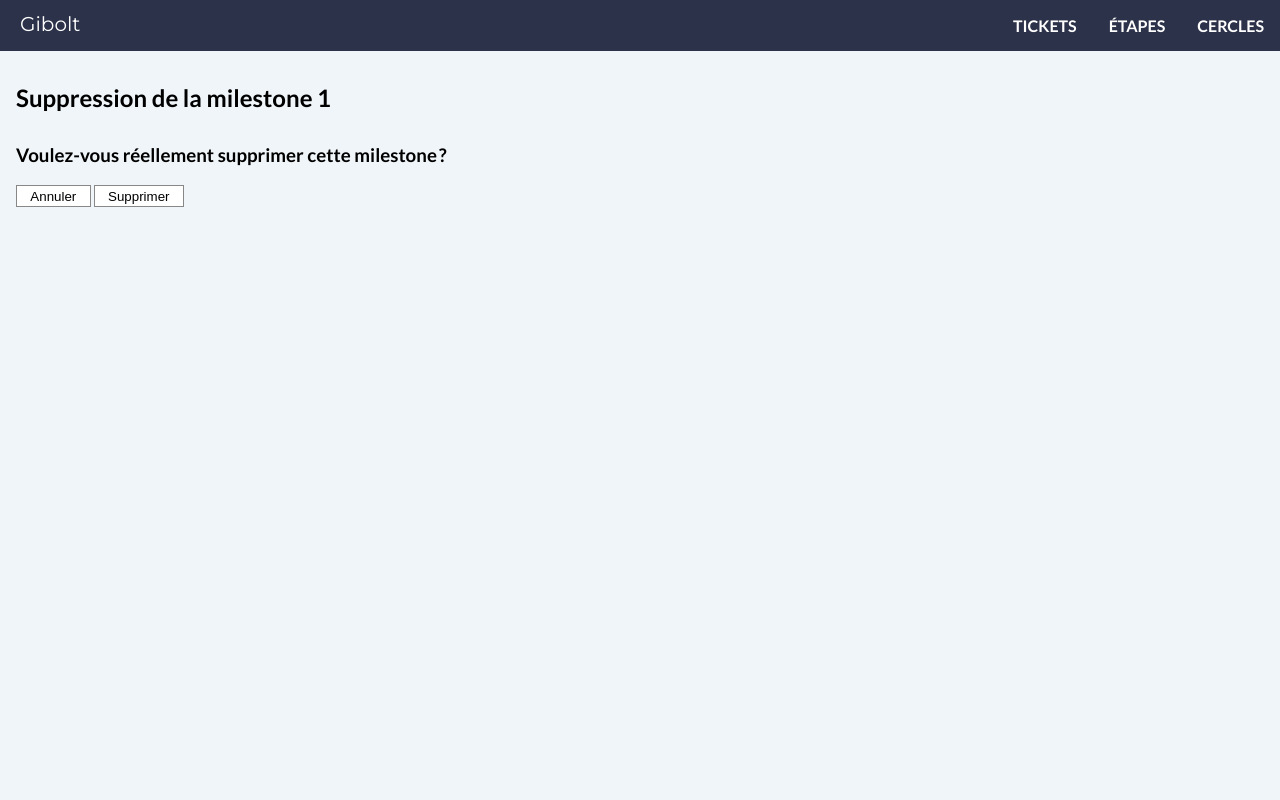
After one commit to Kozea/gibolt, a Flask app: template gibolt/templates/circle/milestone_delete.html.jinja2 in a window 1280 px wide. The commit adds this page. Run offline with Flask 2, Linux system fonts and the light colour scheme; the template is opened without the code that fills it: most values are stand-ins (such as "Sample title", 1, 10 or a date in 2020); parts of the project's set-up code (start-up, migrations or seed data) failed here and were passed over.

Commit message:
add delete milestone in circle. Close #171

```diff
--- a/gibolt/routes.py
+++ b/gibolt/routes.py
@@ -447,6 +447,35 @@ def circle_milestones(circle_id):
     )
 
 
+@app.route(
+    (
+        "/circles/<int:circle_id>/milestones/<repo_name>"
+        "/<int:milestone_number>/delete"
+    ),
+    methods=('get', 'post'),
+)
+@need_login
+def circle_milestone_delete(circle_id, repo_name, milestone_number):
+    milestone = db.query(MilestoneCircle).get(
+        (circle_id, milestone_number, repo_name)
+    )
+
+    if request.method == 'POST':
+        if "delete" in request.form:
+            db.query(MilestoneCircle).filter(
+                and_(
+                    MilestoneCircle.circle_id == circle_id,
+                    MilestoneCircle.milestone_number == milestone_number,
+                )
+            ).delete()
+            db.commit()
+        return redirect(url_for('circle_milestones', circle_id=circle_id))
+
+    return render_template(
+        "circle/milestone_delete.html.jinja2", milestone=milestone
+    )
+
+
 @app.route("/circles/<int:circle_id>/roles")
 @need_login
 def circle_roles(circle_id):
@@ -590,9 +619,7 @@ def circle_reports(circle_id):
 @need_login
 def circle_report(report_id):
     report = db.query(Report).get(report_id)
-    return render_template(
-        "report.html.jinja2", circle=circle, report=report, edit=False
-    )
+    return render_template("report.html.jinja2", report=report, edit=False)
 
 
 @app.route("/circles/reports/<int:report_id>/delete", methods=('get', 'post'))
--- a/gibolt/static/css/style.css
+++ b/gibolt/static/css/style.css
@@ -196,7 +196,7 @@ main {
   padding: 0; }
   .links a {
     margin-right: 1em; }
-  .links input:not([type="checkbox"]) {
+  .links input:not([type="checkbox"]), .links button {
     background: transparent;
     border: 0;
     color: #2c3249;
@@ -217,4 +217,8 @@ main {
   padding-right: 0.75em;
   opacity: 0.7; }
 
+.delete-milestone {
+  float: right;
+  padding-right: 0.25em; }
+
 /*# sourceMappingURL=style.css.map */
--- a/gibolt/static/sass/style.sass
+++ b/gibolt/static/sass/style.sass
@@ -234,7 +234,7 @@ main
   a
     margin-right: 1em
 
-  input:not([type="checkbox"])
+  input:not([type="checkbox"]), button
     background: transparent
     border: 0
     color: #2c3249
@@ -255,3 +255,7 @@ main
 .project
   padding-right: 0.75em
   opacity: 0.7
+
+.delete-milestone
+  float: right
+  padding-right: 0.25em
--- a/gibolt/templates/_layout.jinja2
+++ b/gibolt/templates/_layout.jinja2
@@ -1,9 +1,12 @@
-{% macro display_milestones(milestones, circles=None, report=None, edit=True) %}
+{% macro display_milestones(milestones, circles=None, report=None, edit=True, circle_id=None, can_delete=False) %}
   {% for milestone in milestones | selectattr('due_on') | sort(attribute='due_on') %}
     {% set percentage = milestone.closed_issues / ((milestone.open_issues + milestone.closed_issues) or 1) %}
     <section class="{{ milestone.state }}">
       <time datetime="{{ milestone.due_on }}">{{ milestone.due_on | day }}</time>
       <a href="{{ milestone.html_url }}"><span class="project">{{ milestone.repository_name or milestone.repo }}</span> {{ milestone.title }}</a>
+      {% if can_delete %}
+        <a href="{{ url_for('circle_milestone_delete', circle_id=circle_id, milestone_number=milestone.number, repo_name=milestone.repository_name) }}" class="delete-milestone">Supprimer</a>
+      {% endif %}
       {% if circles %}
         <form class="circles">
           {% for circle in circles %}
--- /dev/null
+++ b/gibolt/templates/circle/milestone_delete.html.jinja2
@@ -0,0 +1,15 @@
+{% extends '_layout.jinja2' %}
+
+{% block title %}Milestone {{ milestone.repo_name }} - {{ super() }}{% endblock title %}
+
+{% block content %}
+  <h2>Suppression de la milestone {{ milestone.milestone_number }}</h2>
+
+  <article>
+    <h3>Voulez-vous réellement supprimer cette milestone ?</h3>
+    <form method="post">
+      <button name="cancel">Annuler</button>
+      <button name="delete">Supprimer</button>
+    </form>
+  </article>
+{% endblock content %}
--- a/gibolt/templates/circle/milestones.html.jinja2
+++ b/gibolt/templates/circle/milestones.html.jinja2
@@ -3,6 +3,6 @@
 {% block circle_content %}
   <article>
     <h3>Étapes</h3>
-    {{ display_milestones(milestones) }}
+    {{ display_milestones(milestones, can_delete=True, circle_id=circle.circle_id) }}
   </article>
 {% endblock circle_content %}
--- a/gibolt/templates/circle/reports.html.jinja2
+++ b/gibolt/templates/circle/reports.html.jinja2
@@ -4,7 +4,7 @@
   <form method="post" action="{{ url_for('circle_report_create', circle_id=circle.circle_id) }}">
     <ul class="links">
       {% for _, report_type in config.MEETINGS_TYPES %}
-        <li><button type="submit" value={{ report_type }} name="report_type">Créer une réunion de {{ report_type | lower }}</button></li>
+        <li><button class="report-create" type="submit" value={{ report_type }} name="report_type">Créer une réunion de {{ report_type | lower }}</button></li>
       {% endfor %}
     </ul>
   </form>
--- a/gibolt/templates/report.html.jinja2
+++ b/gibolt/templates/report.html.jinja2
@@ -63,7 +63,7 @@
 
       <article>
         <h3>Projets</h3>
-        {{ display_milestones(report.projects | map(attribute='milestone'), report=report, edit=edit) }}
+        {{ display_milestones(report.projects | map(attribute='milestone'), report=report, edit=edit, circle_id=report.circle_id) }}
       </article>
     {% endif %}
 
```
Also changed, not shown: 1 other file.
